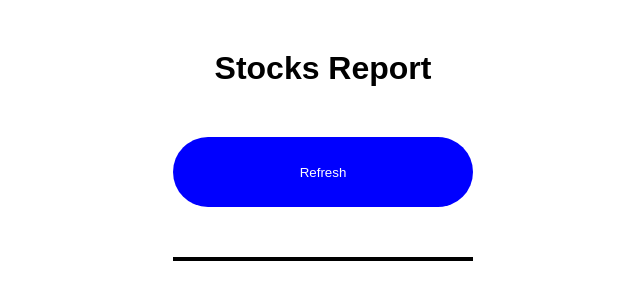
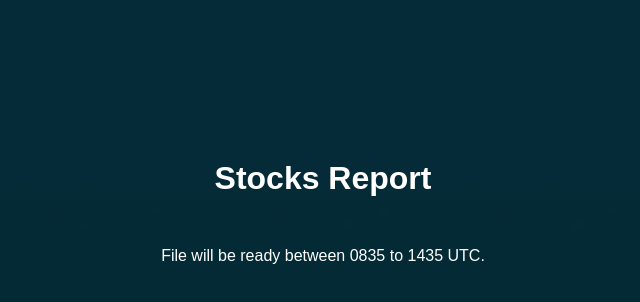
Before and after one commit to gcltukjs2022/stock-report, a React (Create React App) app: page / in a window 1280 px wide. Shown: the top 302 px of the page, without its empty margins (317-957 px from the left). Built offline with nearby package versions, Linux system fonts and the light colour scheme.

Commit message:
update styling

```diff
--- a/src/components/StocksSelection/index.tsx
+++ b/src/components/StocksSelection/index.tsx
@@ -34,19 +34,19 @@ const StocksSelection = () => {
   const formattedDate = today.format("DDMMYYYY");
   const downloadUrl = `https://stock-report-bucket.s3.ap-east-1.amazonaws.com/report${formattedDate}.docx`;
 
-  useEffect(() => {
-    // Check if the current time is between 08:35 and 12:35
-    if (
-      (utcHours === 8 && utcMinutes >= 35) ||
-      (utcHours > 8 && utcHours < 12) ||
-      (utcHours === 12 && utcMinutes <= 35)
-    ) {
-      // If the condition is met, make the div visible
-      setReady(true);
-    } else {
-      setReady(false);
-    }
-  }, [utcMinutes]);
+  // useEffect(() => {
+  //   // Check if the current time is between 08:35 and 14:35
+  //   if (
+  //     (utcHours === 8 && utcMinutes >= 35) ||
+  //     (utcHours > 8 && utcHours < 12) ||
+  //     (utcHours === 15 && utcMinutes <= 35)
+  //   ) {
+  //     // If the condition is met, make the div visible
+  //     setReady(true);
+  //   } else {
+  //     setReady(false);
+  //   }
+  // }, [utcMinutes]);
 
   const handleClick = async () => {
     try {
@@ -60,7 +60,7 @@ const StocksSelection = () => {
       //   setReady(true);
       // }
       const res = await axios.get(
-        `https://x37c35vcxjrpgeqtcqzos3g3ym0jczos.lambda-url.ap-east-1.on.aws/stock-report`,
+        `https://x37c35vcxjrpgeqtcqzos3g3ym0jczos.lambda-url.ap-east-1.on.aws/`
       );
 
       if (res) {
@@ -91,50 +91,19 @@ const StocksSelection = () => {
 
   return (
     <Container>
-      <Button onClick={handleClick}>Refresh</Button>
-
-      {ready && (
+      {ready ? (
         <div>
           <h2>Your file is ready</h2>
-          <a
-            href={downloadUrl}
-            target="_blank"
-          >
+          <a href={downloadUrl} target="_blank">
             Click here to download
             {/* <div onClick={handleDownload}>Click here to download</div> */}
           </a>
+          <p>Click refresh if file is not correct</p>
+          <Button onClick={handleClick}>Refresh</Button>
         </div>
+      ) : (
+        <p>File will be ready between 0835 to 1435 UTC.</p>
       )}
-
-      <List>
-        {/* <Company>
-          <Item>Project</Item>
-          <Item>ADR / Shares</Item>
-          <Item>Listing Ticker</Item>
-          <Item>Local CCY</Item>
-        </Company> */}
-        {/* {showPrice &&
-          stockData!.map((stock: any, index: number) => {
-            return (
-              <ItemWrapper key={index}>
-                <Company>
-                  <Item>{stock.name}</Item>
-                  <Item>{stock.type}</Item>
-                  <Item>{stock.ticker}</Item>
-                  <Item>{stock.currency}</Item>
-                </Company>
-                <Details>
-                  <Item>{stock.display}</Item>
-                  <Item> 涨幅/跌幅: {stock.changePercent}%</Item>
-                  <Item>
-                    {" "}
-                    收盘价: {stock.marketPrice} {stock.currency}
-                  </Item>
-                </Details>
-              </ItemWrapper>
-            );
-          })} */}
-      </List>
     </Container>
   );
 };
--- a/src/components/StocksSelection/styles.tsx
+++ b/src/components/StocksSelection/styles.tsx
@@ -4,6 +4,32 @@ export const Container = styled.div`
   display: flex;
   flex-direction: column;
   gap: 50px;
+  width: 100%;
+
+  align-items: center;
+  text-align: center;
+
+  > p {
+    color: #fff;
+  }
+
+  > div {
+    display: flex;
+    flex-direction: column;
+    gap: 24px;
+
+    > h2 {
+      color: #fff;
+    }
+
+    > a {
+      color: #fff;
+    }
+
+    > p {
+      color: #fff;
+    }
+  }
 `;
 
 export const List = styled.div`
@@ -36,10 +62,12 @@ export const Item = styled.div`
 `;
 
 export const Button = styled.button`
-  width: 300px;
+  width: 100%;
   height: 70px;
   color: white;
-  background: blue;
+  background: rgb(199, 168, 8);
+  color: black;
+  font-weight: 700;
   border: none;
   border-radius: 100px;
   margin: 0 auto;
--- a/src/pages/landingPage/styles.tsx
+++ b/src/pages/landingPage/styles.tsx
@@ -1,18 +1,32 @@
 import { styled } from "styled-components";
+import bg from "../../assets/landingBg.webp";
 
-export const Section = styled.div``;
+export const Section = styled.div`
+  background-image: url(${bg});
+  background-repeat: no-repeat;
+  background-size: cover;
+
+  display: flex;
+  flex-direction: column;
+  align-items: center;
+`;
 
 export const Container = styled.div`
+  width: 100%;
+  height: 100%;
+  background: rgba(3, 38, 49, 0.8);
+  min-height: 100vh;
+  padding-top: 160px;
   display: flex;
   flex-direction: column;
-  gap:50px;
+  gap: 50px;
   align-items: center;
-  padding: 50px; 0px;
-  width: 90%;
   margin: 0 auto;
 `;
 
-export const Title = styled.h1``;
+export const Title = styled.h1`
+  color: #fff;
+`;
 
 export const Main = styled.div`
   display: flex;
```
Also changed, not shown: src/assets/landingBg.webp (added).
